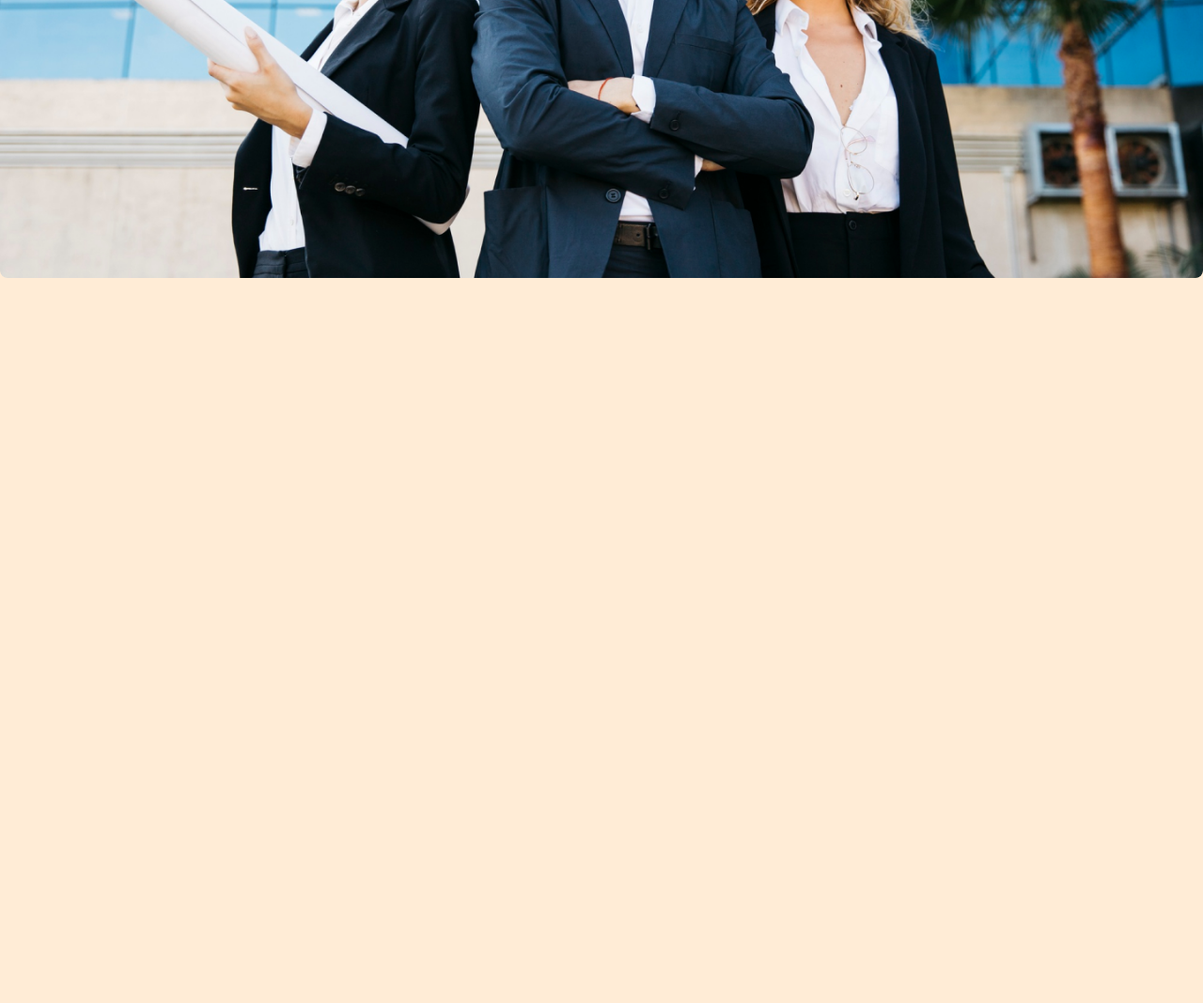
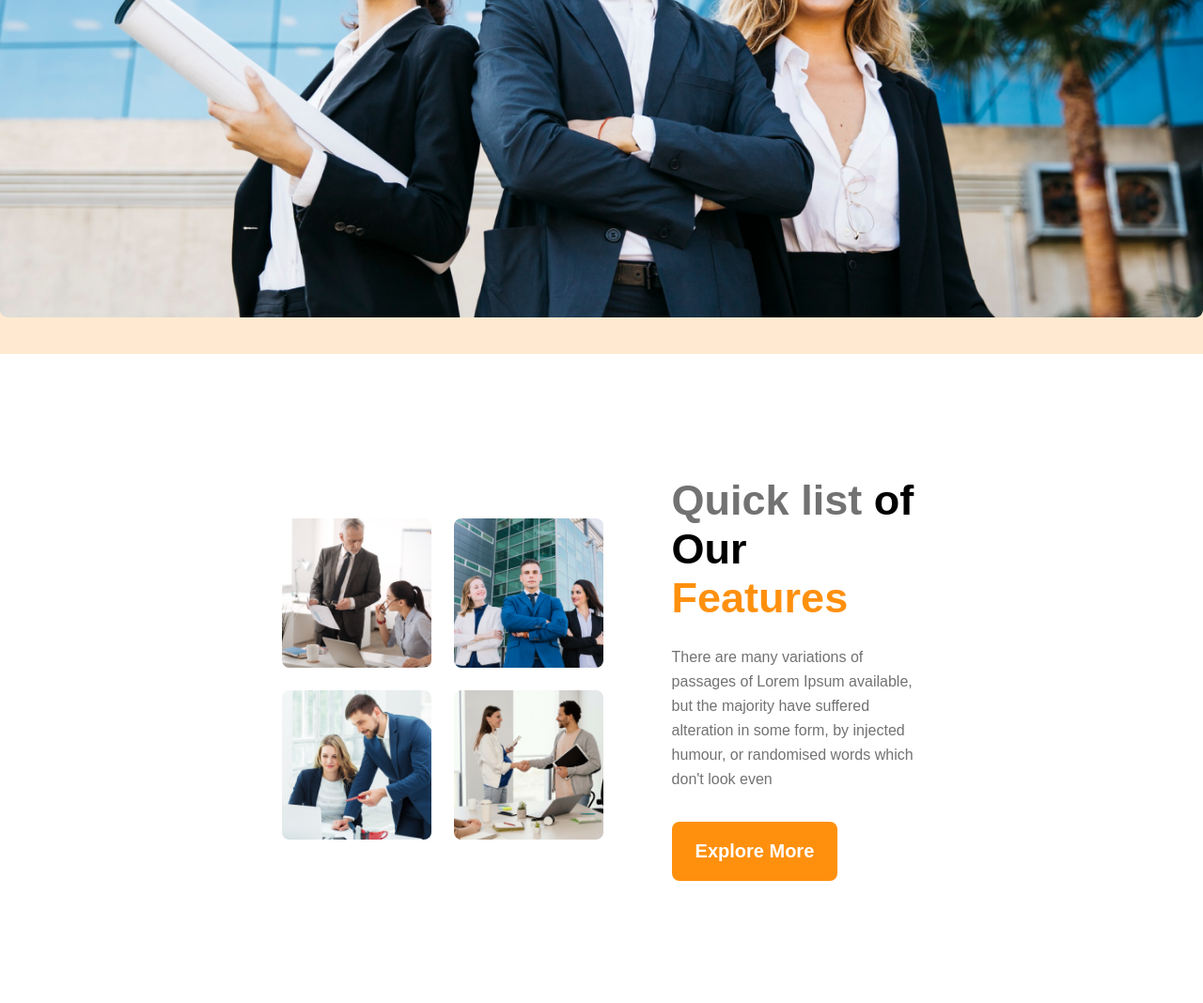
Before and after one commit to AMIRUL1104/g3-Architects, a plain HTML site: page index.html in a window 1280 px wide. Shown: the part 890-1958 px from the top of the page at 94% size. Before the commit the page ends 1190 px from the top, so only its background shows below. Drawn offline with Linux system fonts and the light colour scheme.

Commit message:
team section complete

```diff
--- a/index.html
+++ b/index.html
@@ -18,8 +18,9 @@
         </ul>
       </nav>
     </header>
-    h
+
     <main>
+      <!-- banner saection -->
       <section id="banner-section">
         <div>
           <h1>
@@ -38,6 +39,49 @@
           <img class="images" src="./images/banner.png" alt="image" />
         </div>
       </section>
+
+      <!-- TEAM SECTION -->
+      <section id="team-section">
+        <div class="teamsImg">
+          <img
+            src="./images/team1.png"
+            alt=""
+            srcset=""
+            class="images teamgrid"
+          />
+          <img
+            src="./images/team2.png"
+            alt=""
+            srcset=""
+            class="images teamgrid"
+          />
+          <img
+            src="./images/team3.png"
+            alt=""
+            srcset=""
+            class="images teamgrid"
+          />
+          <img
+            src="./images/team4.png"
+            alt=""
+            srcset=""
+            class="images teamgrid"
+          />
+        </div>
+
+        <div>
+          <h3>
+            <span>Quick list</span><span> of Our </span><span>Features</span>
+          </h3>
+          <p class="allPtag">
+            There are many variations of passages of Lorem Ipsum available,<br />
+            but the majority have suffered alteration in some form, by injected
+            <br />
+            humour, or randomised words which don't look even
+          </p>
+          <button class="buttons">explore more</button>
+        </div>
+      </section>
     </main>
   </body>
 </html>
--- a/style.css
+++ b/style.css
@@ -5,7 +5,7 @@
 }
 body{
 
-    background-color: #ff8f0e2b;
+    background-color: #ffffff;
     color: black;
     font-family: Arial, Helvetica, sans-serif;
 }
@@ -34,10 +34,12 @@ body{
      border-radius: 8px;
 }
 header{
+    background-color: #ff8f0e30;
     display: flex;
     align-items: center;
     justify-content: space-around;
-    margin-bottom: 115px;
+    padding-bottom: 115px;
+    padding-top: 60px;
 }
 header ul{
     list-style: none;
@@ -64,13 +66,16 @@ header h2{
 
 
 #banner-section{
+    background-color: #ff8f0e30;
     display: flex;
     align-items: center;
     justify-content: space-evenly;
     flex-direction: column;
     gap: 50px;
     text-align: center;
+    padding-bottom: 35px;
 }
+
 #banner-section h1{
     font-weight: bold;
     font-size: 64px;
@@ -78,3 +83,43 @@ header h2{
 #banner-section p{
     margin: 33px auto;
 }
+#team-section{
+    display: flex;
+    align-items: center;
+    justify-content: space-between;
+    padding: 130px 300px;
+    gap: 73px;
+}
+/* #team-section div:last-child{
+    max-height: 305px;
+    min-height: 305px;
+} */
+#team-section .teamsImg{
+    min-width: 300px;
+    display: grid;
+    gap: 24px;
+    grid-template-columns: 1fr 1fr;
+    grid-template-rows: 1fr 1fr;
+
+}
+.teamgrid{
+grid-column:  span 1 ;
+grid-row: span 1;
+}
+#team-section p{
+    padding: 24px 0px 32px 0px;
+}
+#team-section h3{
+    color: black;
+    font-size: 45PX;
+    font-weight: 800;
+}
+#team-section h3 span:first-child{
+    color: #727272;
+    font-weight: 700;
+}
+
+#team-section h3 span:last-child{
+    color: #FF900E;
+    font-weight: 900;
+}
```
